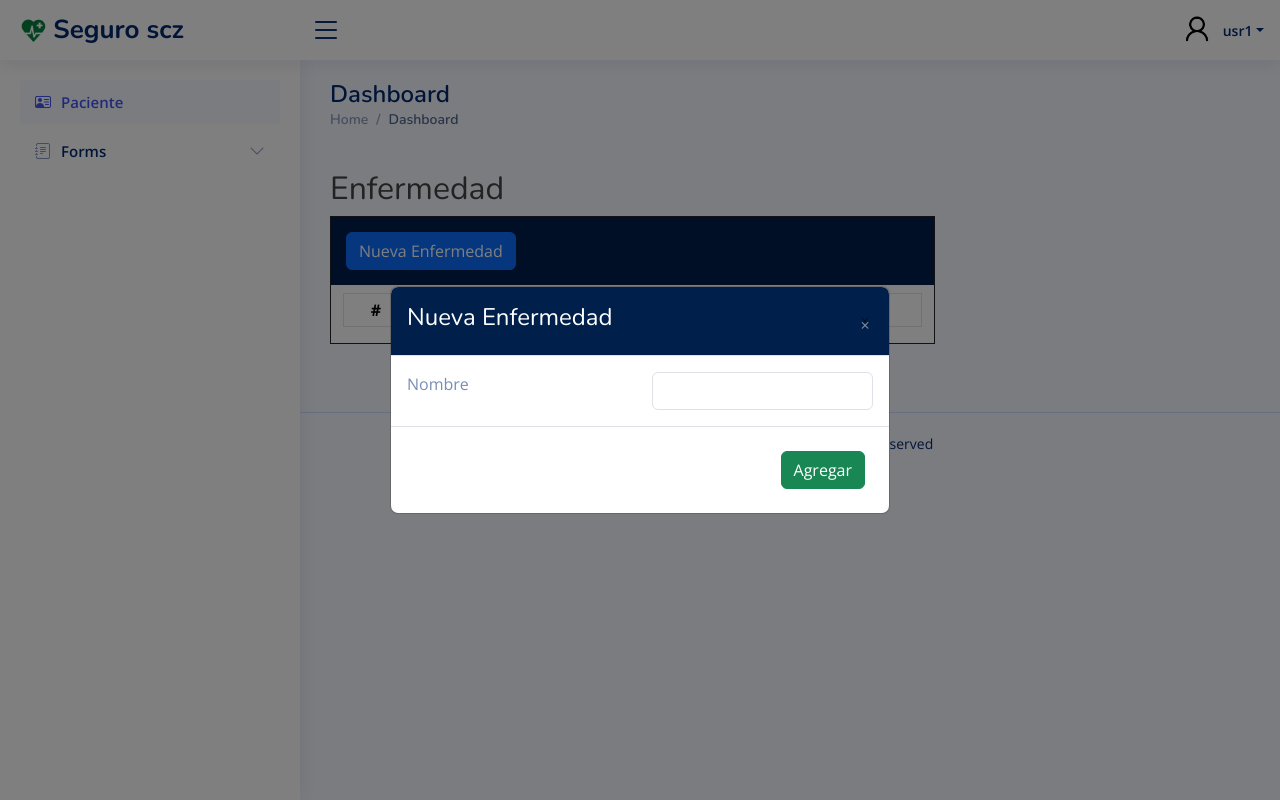
After one commit to waltherx/seguroapi, a Flask app: page /enfermedad/ in a window 1280 px wide, after a click on "Nueva Enfermedad". The commit adds this page. Run offline with Flask 2, Linux system fonts and the light colour scheme; data that the repository does not hold is empty; some libraries are stand-ins or nearby versions.

Commit message:
Enfermedad create web

```diff
--- /dev/null
+++ b/controllers/EnfermedadController.py
@@ -0,0 +1,62 @@
+from flask import Flask
+from flask import Blueprint
+from flask import (
+    config,
+    render_template,
+    redirect,
+    url_for,
+    request,
+    abort,
+    flash,
+    jsonify,
+)
+from models.entities.Enfermedad import Enfermedad
+from models.enfermedadModel import EnfermedadModel
+
+# from flask_login import LoginManager, UserMixin, login_user, login_required, logout_user, current_user
+
+enfermedadweb = Blueprint(
+    "enfermedad_bp", __name__, template_folder="templates/enfermedad"
+)
+
+
+# @login_required
+@enfermedadweb.route("/")
+def index():
+    enfermedadList = EnfermedadModel.get_enfermedads()
+    return render_template("/enfermedad/index.html", enfermedads=enfermedadList)
+
+
+# @login_required
+@enfermedadweb.route("/create", methods=["POST"])
+def create():
+    if request.method == "POST":
+        _nombre = request.form["txtNombre"]
+        try:
+            enfermedad = Enfermedad(None, _nombre)
+            print(enfermedad.to_JSON())
+            EnfermedadModel.add_enfermedad(enfermedad)
+            flash("Enfermedad Agregada successfully")
+            return redirect("/enfermedad")
+        except Exception as e:
+            flash(e.args[1])
+            return redirect("/enfermedad")
+
+
+# @login_required
+@enfermedadweb.route("/update/<id>", methods=["PUT"])
+def update():
+    if request.method == "PUT":
+        _idenf = request.form["idenf"]
+        _nombre = request.form["nombre"]
+        enfermedad = Enfermedad(_idenf, _nombre)
+        EnfermedadModel.update_enfermedad(enfermedad)
+        flash("Enfermedad Updated Successfully")
+        return redirect("/enfermedad")
+
+"""
+def delete(enfermedad_id):
+    enfermedad = Enfermedad(enfermedad_id, "Elimina")
+    EnfermedadModel.delete(enfermedad)
+    return redirect("/enfermedad")
+"""
--- a/run.py
+++ b/run.py
@@ -3,35 +3,44 @@ from flask_wtf.csrf import CSRFProtect
 from decouple import config
 from flask_cors import CORS
 
-from route import phone
-from route import enfermedad
-from route import alergia
-from route import persona
-from route import hospital
-from route import siniestro
+from routes import phone
+from routes import enfermedad
+from routes import alergia
+from routes import persona
+from routes import hospital
+from routes import siniestro
+
+from controllers.EnfermedadController import enfermedadweb
 
 app = Flask(__name__)
-csrf = CSRFProtect(app)
-app.config['SECRET_KEY']=config('SECRET_KEY')
+#csrf = CSRFProtect(app)
+app.config["SECRET_KEY"] = config("SECRET_KEY")
 
-#CORS(app, resources={"*": {"origins": "http://localhost:9300"}})
+# CORS(app, resources={"*": {"origins": "http://localhost:9300"}})
 
-@app.route('/v')
+
+@app.route("/v")
 def home():
-    return render_template('home.html')
+    return render_template("home.html")
 
-@app.route('/p')
+
+@app.route("/p")
 def pac():
-    return render_template('persona/index.html')
+    return render_template("persona/index.html")
 
-@app.route('/')
+
+@app.route("/")
 def index():
-    return render_template('login.html')
+    return render_template("login.html")
+
 
 def page_not_found(error):
     return "<h1>Pagina no encontrada</h1>", 404
 
-# Blueprints
+
+# Blueprints App Web
+app.register_blueprint(enfermedadweb, url_prefix="/enfermedad")
+# Blueprints Api Rest
 app.register_blueprint(phone.PhoneApi, url_prefix="/api/phone")
 app.register_blueprint(alergia.AlergiaApi, url_prefix="/api/alergia")
 app.register_blueprint(enfermedad.EnfermedadApi, url_prefix="/api/enfermedad")
@@ -41,6 +50,6 @@ app.register_blueprint(persona.PersonaApi, url_prefix="/api/persona")
 # Error handlers
 app.register_error_handler(404, page_not_found)
 # inits
-csrf.init_app(app)
+#csrf.init_app(app)
 if __name__ == "__main__":
     app.run()
--- /dev/null
+++ b/templates/enfermedad/index.html
@@ -0,0 +1,66 @@
+{% extends 'layout.html' %} {% block body %}
+
+<div class="container">
+  <br />
+  <div class="row justify-content-center">
+    <h2>Enfermedad</h2>
+  </div>
+  <div class="border border-dark p-0">
+    <div class="card-header" style="background-color: #011f4b">
+      <button
+        type="button"
+        class="btn btn-primary"
+        data-bs-toggle="modal"
+        data-bs-target="#modalcreate"
+      >
+        Nueva Enfermedad
+      </button>
+      {% include '/enfermedad/modal/create.html' %}
+    </div>
+    <div class="table-responsive bg-white container pt-2">
+      <table class="table table-sm table-bordered" id="example">
+        <thead>
+          <tr>
+            <th class="text-center">#</th>
+            <th>Nombre</th>
+            <th class="text-center">Acciones</th>
+          </tr>
+        </thead>
+
+        <tbody>
+          {% for enfermedad in enfermedads %}
+          <tr>
+            <td class="text-center">{{loop.index0 + 1}}</td>
+
+            <td>{{enfermedad.nombre}}</td>
+            <td class="text-center">
+              <a
+                class="btn btn-warning btn-sm py-0"
+                href="#"
+                data-bs-toggle="modal"
+                data-bs-target="#modaledit{{enfermedad.idenf}}"
+              >
+                <i class="bi bi-pen"></i
+              ></a>
+              |
+              <a
+                onclick="return confirm('Desea borrar la Enfermedad?')"
+                class="btn btn-danger btn-sm py-0"
+                href=""
+              >
+                <i class="far fa-trash-alt"></i
+              ></a>
+            </td>
+          </tr>
+          {% endfor %}
+        </tbody>
+      </table>
+    </div>
+  </div>
+  <br />
+  <br />
+</div>
+
+{% for enfermedad in enfermedads %}
+{% include '/enfermedad/modal/edit.html' %}
+{%endfor %} {% endblock %}
--- /dev/null
+++ b/templates/enfermedad/modal/create.html
@@ -0,0 +1,45 @@
+<form method="POST" action="/enfermedad/create">
+  <div class="modal fade" id="modalcreate">
+    <div class="modal-dialog modal-dialog-centered">
+      <div class="modal-content">
+        <div
+          class="modal-header"
+          style="background-color: #011f4b; color: white"
+        >
+          <h4 class="modal-tittle">Nueva Enfermedad</h4>
+          <button
+            type="button"
+            class="btn-close"
+            data-bs-dismiss="modal"
+            aria-label="Cerrar"
+          >
+            <span aria-hidden="true" style="color: white">&times;</span>
+          </button>
+        </div>
+
+        <div class="modal-body">
+          <div class="row">
+            <div class="col-md">
+              <label for="txtNombre">Nombre</label>
+            </div>
+            <div class="col-md d-inline">
+              <input
+                class="form-control d-inline"
+                type="text"
+                name="txtNombre"
+                id="nombre"
+                required
+              />
+            </div>
+          </div>
+        </div>
+
+        <div class="modal-footer">
+          <div class="row p-2">
+            <input class="btn btn-success" type="submit" value="Agregar" />
+          </div>
+        </div>
+      </div>
+    </div>
+  </div>
+</form>
--- a/templates/layout.html
+++ b/templates/layout.html
@@ -32,10 +32,9 @@
       integrity="sha384-GLhlTQ8iRABdZLl6O3oVMWSktQOp6b7In1Zl3/Jr59b6EGGoI1aFkw7cmDA6j6gD"
       crossorigin="anonymous"
     />
-    <link rel="stylesheet" href="https://cdn.jsdelivr.net/npm/bootstrap-icons@1.10.3/font/bootstrap-icons.css">
     <link
       rel="stylesheet"
-      href="https://cdn.jsdelivr.net/npm/bootstrap-icons@1.3.0/font/bootstrap-icons.css"
+      href="https://cdn.jsdelivr.net/npm/bootstrap-icons@1.10.3/font/bootstrap-icons.css"
     />
     <link href="//cdn.quilljs.com/1.3.6/quill.snow.css" rel="stylesheet" />
     <link href="//cdn.quilljs.com/1.3.6/quill.bubble.css" rel="stylesheet" />
@@ -51,8 +50,11 @@
       href="{{ url_for('static', filename='css/style.css') }}"
       rel="stylesheet"
     />
-    <!-- Template Main CSS File -->
-    {% block customCSS%} {% endblock %}
+    <script
+      src="https://cdn.jsdelivr.net/npm/bootstrap@5.3.0-alpha1/dist/js/bootstrap.bundle.min.js"
+      integrity="sha384-w76AqPfDkMBDXo30jS1Sgez6pr3x5MlQ1ZAGC+nuZB+EYdgRZgiwxhTBTkF7CXvN"
+      crossorigin="anonymous"
+    ></script>
   </head>
 
   <body>
@@ -229,11 +231,6 @@
     ></a>
 
     <!-- Vendor JS Files -->
-    <script
-      src="https://cdn.jsdelivr.net/npm/bootstrap@5.3.0-alpha1/dist/js/bootstrap.bundle.min.js"
-      integrity="sha384-w76AqPfDkMBDXo30jS1Sgez6pr3x5MlQ1ZAGC+nuZB+EYdgRZgiwxhTBTkF7CXvN"
-      crossorigin="anonymous"
-    ></script>
     <script src="//cdn.quilljs.com/1.3.6/quill.core.js"></script>
     <script src="{{ url_for('static', filename='vendor/simple-datatables/simple-datatables.js') }}"></script>
 
```
Also changed, not shown: templates/enfermedad/modal/edit.html (added, +58 -0 lines), routes/alergia.py (renamed from route/alergia.py), routes/atencion.py (added), routes/documento.py (added), routes/enfermedad.py (renamed from route/enfermedad.py), routes/hospital.py (renamed from route/hospital.py), routes/persona.py (renamed from route/persona.py), routes/phone.py (renamed from route/phone.py), routes/siniestro.py (renamed from route/siniestro.py).
